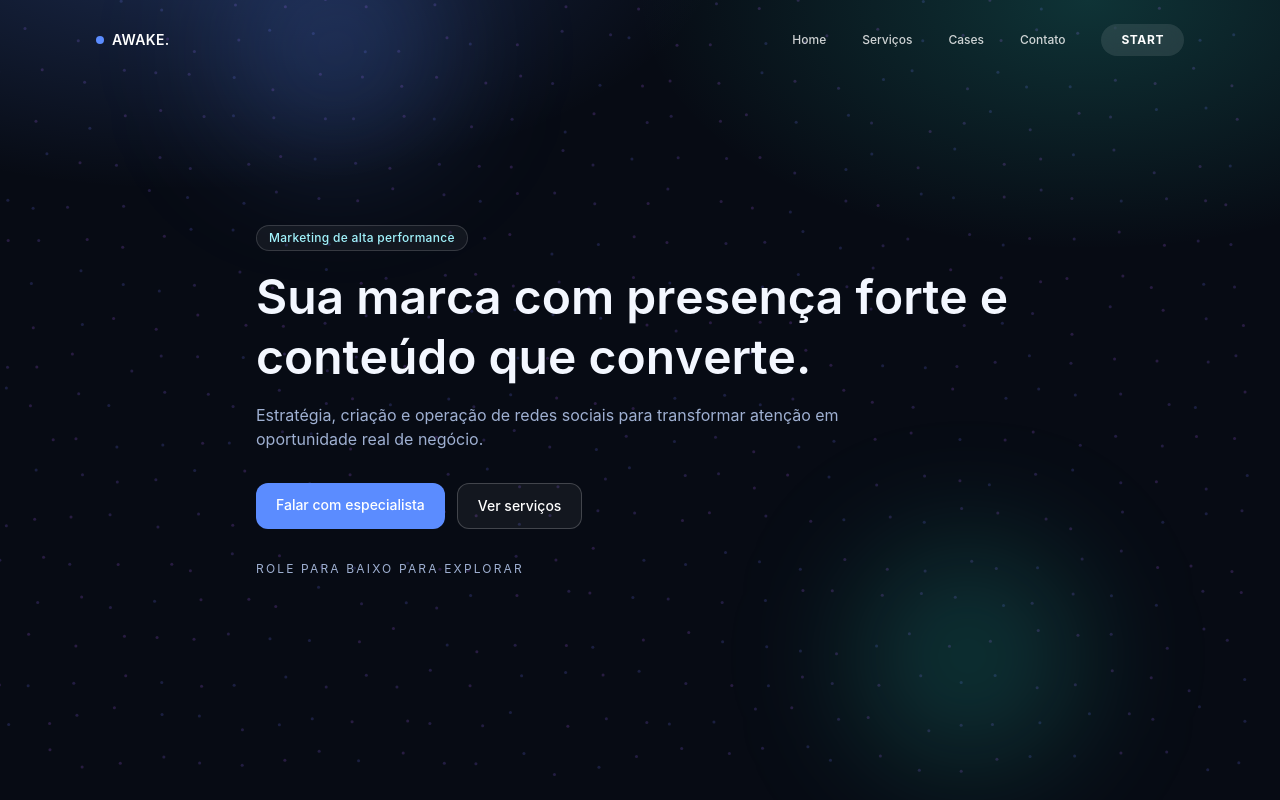
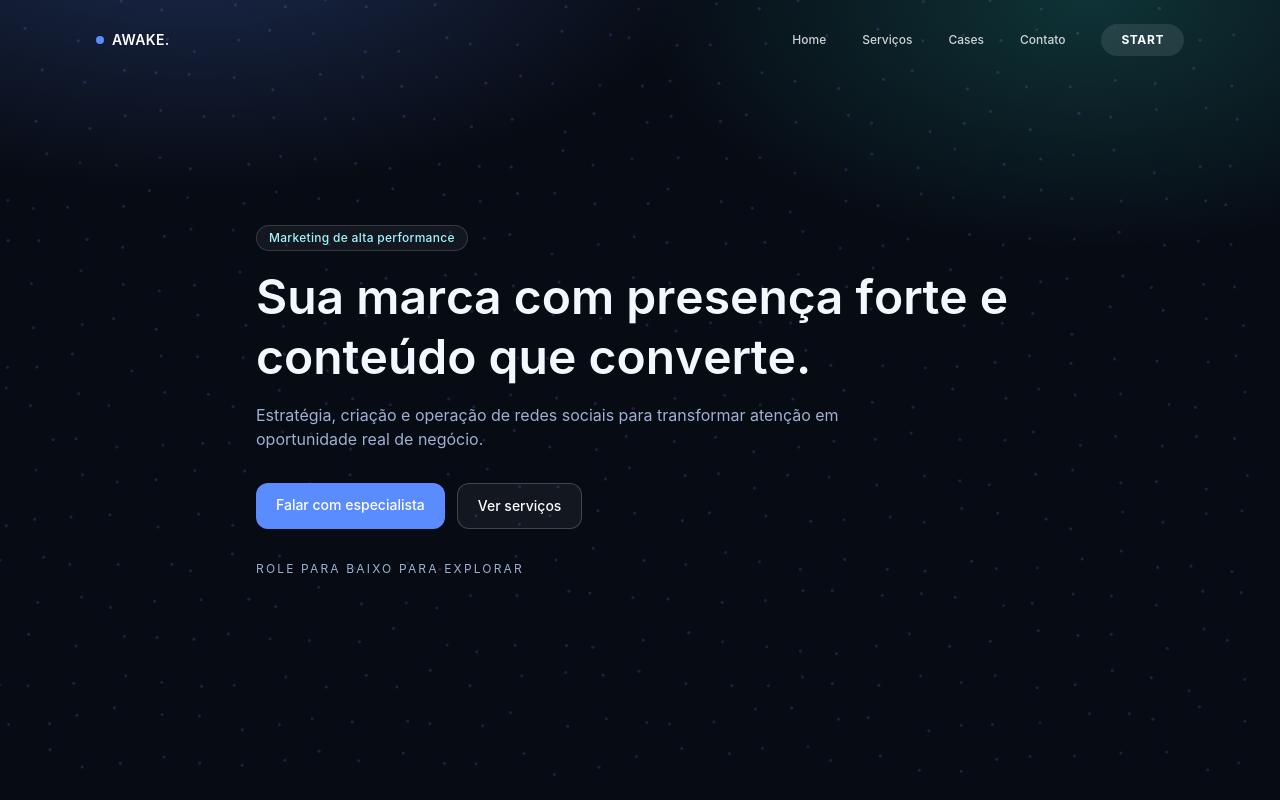
Before and after one commit to JhonathanWeber/awake-mock, a Next.js app: page / in a window 1280 px wide. Built offline with nearby package versions, Linux system fonts and the light colour scheme.

Commit message:
feat(nav): aplica glassmorphism no topo ao scrollar e remove decorativos das seções Hero e Serviços

```diff
--- a/src/components/sections/Hero.tsx
+++ b/src/components/sections/Hero.tsx
@@ -18,9 +18,9 @@ export function Hero() {
     const scale = useTransform(scrollYProgress, [0, 1], [1, 0.96]);
 
     return (
-        <section ref={sectionRef} className="section-shell relative flex h-full flex-col justify-center">
-            <div className="pointer-events-none absolute -top-16 left-0 h-56 w-56 rounded-full bg-[var(--accent)]/20 blur-3xl" />
-            <div className="pointer-events-none absolute -right-6 bottom-8 h-56 w-56 rounded-full bg-[var(--accent-2)]/20 blur-3xl" />
+        <section ref={sectionRef} className="section-shell relative flex h-full flex-col justify-center overflow-x-clip bg-transparent">
+            <div className="pointer-events-none absolute -top-16 left-0 h-56 w-56 rounded-full bg-transparent blur-3xl opacity-0" />
+            <div className="pointer-events-none absolute -right-6 bottom-8 h-56 w-56 rounded-full bg-transparent blur-3xl opacity-0" />
 
 
             <motion.div
--- a/src/components/sections/Proof.tsx
+++ b/src/components/sections/Proof.tsx
@@ -22,7 +22,7 @@ export function Proof() {
                         whileInView={{ opacity: 1, scale: 1 }}
                         viewport={{ once: true, amount: 0.5 }}
                         transition={{ duration: 0.6, delay: index * 0.15, type: "spring" }}
-                        className="relative"
+                        className="relative overflow-hidden sm:overflow-visible"
                     >
                         <span className="absolute -left-4 -top-6 text-8xl font-black text-white/[0.03]">
                             0{index + 1}
--- a/src/components/sections/Services.tsx
+++ b/src/components/sections/Services.tsx
@@ -16,9 +16,9 @@ const icons = [LayoutGrid, MessageCircle, Smartphone, MapPin, Camera, Video];
 
 export function Services() {
     return (
-        <section id="servicos" className="section-shell relative flex min-h-full flex-col justify-center py-20 sm:py-32 overflow-hidden">
+        <section id="servicos" className="section-shell relative flex min-h-full flex-col justify-center py-20 sm:py-32 overflow-hidden bg-transparent">
             {/* Background Decor */}
-            <div className="pointer-events-none absolute right-0 top-1/4 h-96 w-96 rounded-full bg-[var(--accent)]/10 blur-[100px]" />
+            <div className="pointer-events-none absolute right-0 top-1/4 h-96 w-96 rounded-full bg-transparent blur-[100px] opacity-0" />
 
             <div className="mb-12 shrink-0">
                 <motion.span
@@ -44,7 +44,6 @@ export function Services() {
             <div className="grid h-auto w-full grid-cols-1 gap-4 md:grid-cols-2 lg:grid-cols-3">
                 {serviceMock.map((service, i) => {
                     const Icon = icons[i] || LayoutGrid;
-                    const isLarge = i === 0 || i === 3;
 
                     return (
                         <motion.div
@@ -53,17 +52,17 @@ export function Services() {
                             whileInView={{ opacity: 1, y: 0 }}
                             viewport={{ once: true }}
                             transition={{ delay: i * 0.1, duration: 0.5 }}
-                            className={`group relative flex flex-col justify-between overflow-hidden rounded-2xl border border-white/5 bg-white/[0.02] p-5 backdrop-blur-sm transition-all md:p-6 hover:-translate-y-1 hover:border-[var(--accent)]/30 hover:bg-[var(--accent)]/5 hover:shadow-2xl hover:shadow-[var(--accent)]/10 min-h-[260px] ${isLarge ? 'md:col-span-2' : ''}`}
+                            className="group relative flex flex-col justify-between overflow-hidden rounded-2xl border border-white/5 bg-white/[0.02] p-4 backdrop-blur-sm transition-all md:p-5 hover:-translate-y-1 hover:border-[var(--accent)]/30 hover:bg-[var(--accent)]/5 hover:shadow-2xl hover:shadow-[var(--accent)]/10 min-h-[220px]"
                         >
                             <div className="absolute -right-8 -top-8 h-24 w-24 rounded-full bg-[var(--accent)]/10 blur-[30px] transition-all group-hover:bg-[var(--accent)]/20" />
 
-                            <div className="mb-4 flex h-10 w-10 items-center justify-center rounded-xl bg-white/5 text-[var(--text)] transition-colors group-hover:bg-[var(--accent)] group-hover:text-white">
+                            <div className="mb-3 flex h-10 w-10 items-center justify-center rounded-xl bg-white/5 text-[var(--text)] transition-colors group-hover:bg-[var(--accent)] group-hover:text-white">
                                 <Icon size={20} />
                             </div>
 
                             <div>
-                                <h3 className="mb-2 text-lg font-bold tracking-tight text-white md:text-xl">{service.title}</h3>
-                                <p className="text-sm font-medium leading-relaxed text-[var(--muted)] md:text-base">{service.summary}</p>
+                                <h3 className="mb-1 text-base font-bold tracking-tight text-white md:text-lg">{service.title}</h3>
+                                <p className="text-sm font-medium leading-relaxed text-[var(--muted)]">{service.summary}</p>
                             </div>
                         </motion.div>
                     );
```
